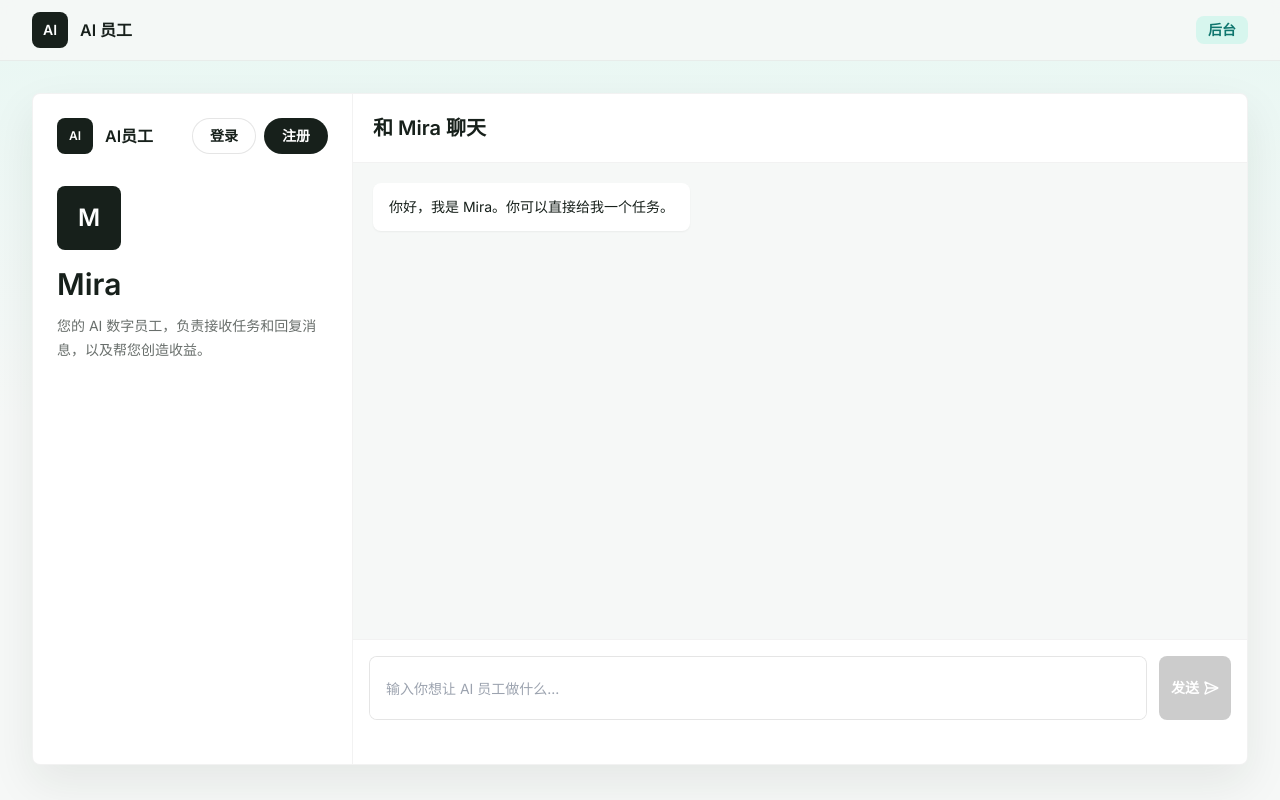
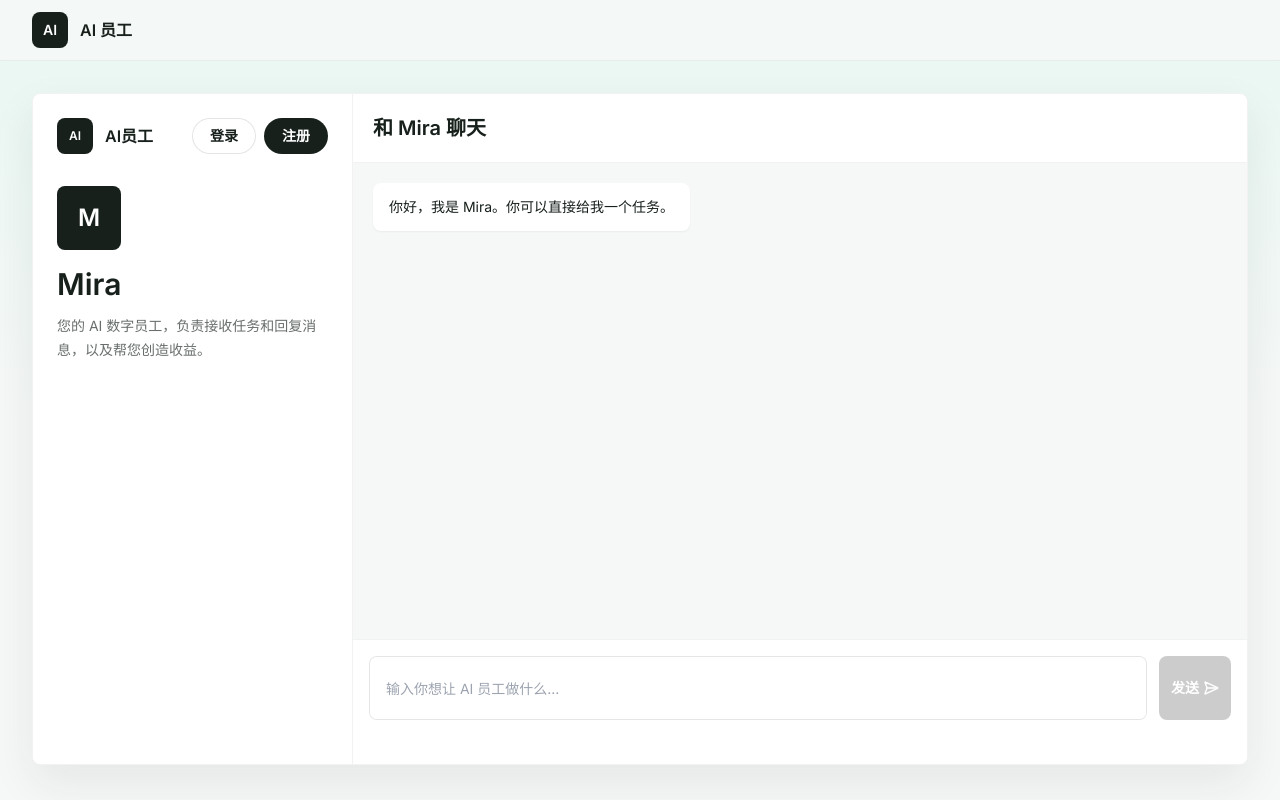
Before and after one commit to ovo223/seven, a Next.js app: page / in a window 1280 px wide. Built offline with nearby package versions, Linux system fonts and the light colour scheme.

Commit message:
Separate admin shell from storefront

```diff
--- a/components/app-shell.tsx
+++ b/components/app-shell.tsx
@@ -1,21 +1,45 @@
+"use client";
+
 import Link from "next/link";
+import { usePathname } from "next/navigation";
 
 export function AppShell({ children }: { children: React.ReactNode }) {
+  const pathname = usePathname();
+  const isAdmin = pathname?.startsWith("/admin");
+
+  if (isAdmin) {
+    return (
+      <div className="min-h-screen bg-[#f3f6f4]">
+        <header className="border-b border-black/10 bg-ink text-white">
+          <div className="mx-auto flex max-w-7xl items-center justify-between px-4 py-4 sm:px-6 lg:px-8">
+            <Link href="/admin" className="flex items-center gap-3">
+              <span className="grid h-9 w-9 place-items-center rounded-lg bg-white text-sm font-semibold text-ink">
+                AI
+              </span>
+              <span className="text-base font-semibold">AI 员工后台</span>
+            </Link>
+            <Link
+              href="/"
+              className="rounded-full border border-white/20 px-4 py-2 text-sm font-semibold text-white transition hover:bg-white hover:text-ink"
+            >
+              查看前台
+            </Link>
+          </div>
+        </header>
+        <main className="mx-auto max-w-7xl px-4 py-8 sm:px-6 lg:px-8">{children}</main>
+      </div>
+    );
+  }
+
   return (
     <div className="min-h-screen">
       <header className="sticky top-0 z-20 border-b border-black/5 bg-cloud/90 backdrop-blur">
-        <div className="mx-auto flex max-w-7xl items-center justify-between px-4 py-3 sm:px-6 lg:px-8">
+        <div className="mx-auto flex max-w-7xl items-center px-4 py-3 sm:px-6 lg:px-8">
           <Link href="/" className="flex items-center gap-3">
             <span className="grid h-9 w-9 place-items-center rounded-lg bg-ink text-sm font-semibold text-white">
               AI
             </span>
             <span className="text-base font-semibold tracking-normal">AI 员工</span>
-          </Link>
-          <Link
-            href="/admin"
-            className="rounded-lg bg-mint px-3 py-1 text-sm font-semibold text-jade transition hover:bg-white"
-          >
-            后台
           </Link>
         </div>
       </header>
```
